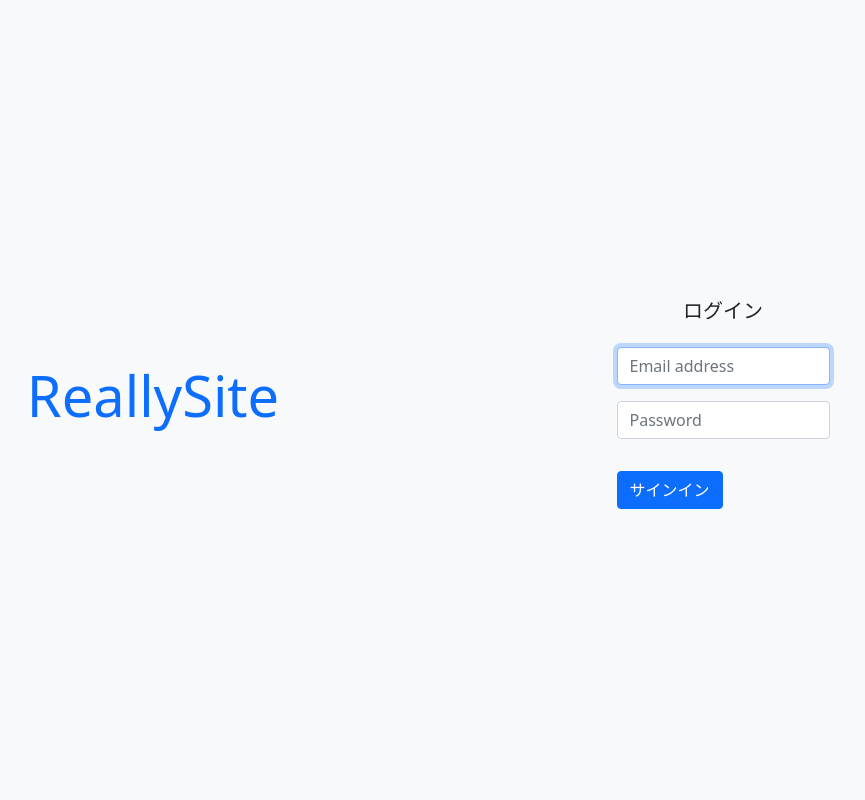
After one commit to matsuo0/BlogSystem_Django, a Django app: page /login in a window 1280 px wide. The commit adds this page. Shown: the whole page, without its empty margins (202-1067 px from the left). Run offline with Django 3.2, Linux system fonts and the light colour scheme.

Commit message:
40. base_auth.html&login.html作成　コメント機能のためのログイン機能

```diff
--- a/config/urls.py
+++ b/config/urls.py
@@ -23,5 +23,6 @@ from mysite import views
 urlpatterns = [
     path('admin/', admin.site.urls),
     path('', views.index),
-    path('blog/', include('blog.urls'))
+    path('login', views.login),
+    path('blog/', include('blog.urls')),
 ]
--- a/mysite/views.py
+++ b/mysite/views.py
@@ -9,3 +9,9 @@ def index(request):
         'articles': objs,
     }
     return render(request, 'mysite/index.html', context)
+
+def login(request):
+    context = {
+
+    }
+    return render(request, 'mysite/login.html', context)
--- /dev/null
+++ b/templates/mysite/base_auth.html
@@ -0,0 +1,12 @@
+<!DOCTYPE html>
+<html lang="en">
+<head>
+    {% include 'mysite/snippets/head.html' %}
+</head>
+<body class="vh-100 d-flex align-items-center justify-content-center bg-light">
+
+    {% block content %}
+    {% endblock %}
+
+</body>
+</html>
--- /dev/null
+++ b/templates/mysite/login.html
@@ -0,0 +1,41 @@
+<!DOCTYPE html>
+<html lang="en">
+<head>
+    <meta charset="UTF-8">
+    <title>Title</title>
+</head>
+<body>
+{% extends 'mysite/base_auth.html' %}
+
+{% block content %}
+<div class="container ">
+    <div class="row">
+        <div class="col-lg-3 m-auto ">
+            <h1 class="display-4 font-italic text-center "><a href="/" class="text-decoration-none">ReallySite</a></h1>
+            </div>
+            <div class="col-lg-3 m-auto ">
+
+            <form class="form-signin mx-4">
+                <div class="text-center">
+                    <h1 class="h5 my-4 ">ログイン</h1>
+                </div>
+
+                <div class="form-label-group my-3">
+                    <input type="email" id="id_email" class="form-control" placeholder="Email address" required autofocus>
+                </div>
+
+                <div class="form-label-group my-3">
+                    <input type="password" id="id_password" class="form-control" placeholder="Password" required>
+                </div>
+
+                <button class="btn btn-primary btn-block my-3" type="submit">サインイン</button>
+
+            </form>
+
+        </div>
+    </div>
+</div>
+
+{% endblock %}
+</body>
+</html>
--- /dev/null
+++ b/templates/mysite/snippets/head.html
@@ -0,0 +1,14 @@
+<!DOCTYPE html>
+<html lang="en">
+<head>
+    <meta charset="utf-8">
+    <meta name="viewport" content="width=device-width, initial-scale=1">
+    <link href="https://cdn.jsdelivr.net/npm/bootstrap@5.0.2/dist/css/bootstrap.min.css" rel="stylesheet"
+          integrity="sha384-EVSTQN3/azprG1Anm3QDgpJLIm9Nao0Yz1ztcQTwFspd3yD65VohhpuuCOmLASjC" crossorigin="anonymous">
+
+    <title>ReallySite</title>
+</head>
+<body>
+
+</body>
+</html>
```
Also changed, not shown: templates/mysite/base.html (+1 -7 lines).
